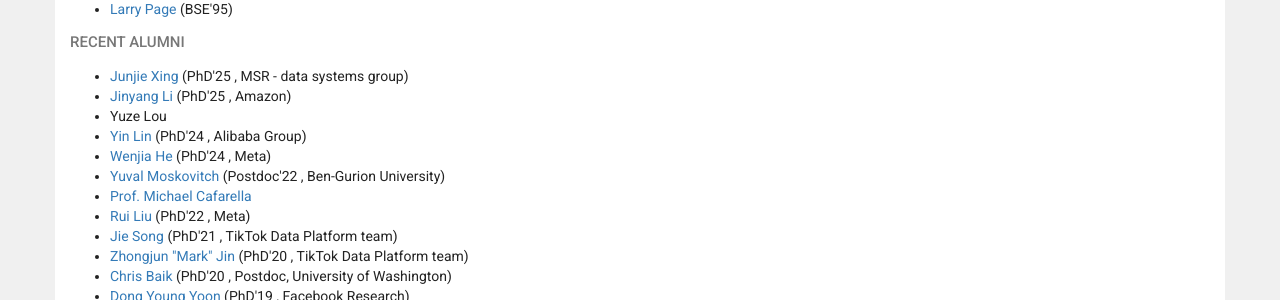
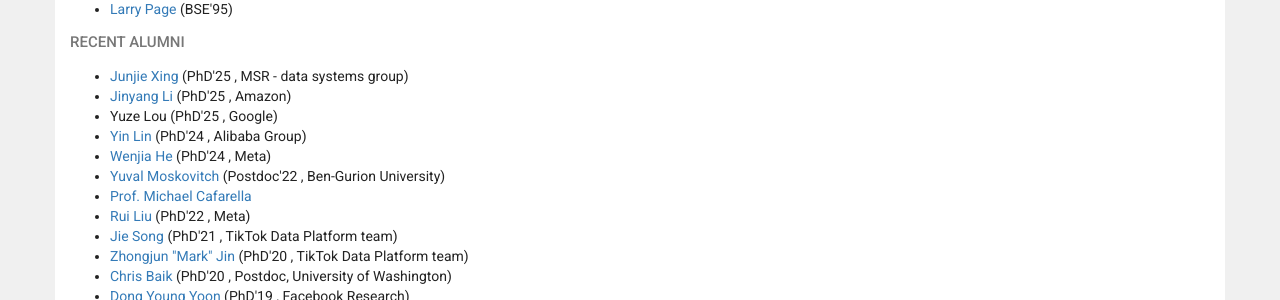
Before and after one commit to umich-dbgroup/umich-dbgroup.github.io, a Jekyll site: the page built from people.html, in a window 1280 px wide and 900 px high, scrolled down 2036 px. Shown: the part 152-452 px from the top of the window. Built offline with Jekyll 4.4.1, drawn with Linux system fonts in a browser that asks for light colours; nearby versions of some CDN libraries.

Commit message:
PhD'25 1.2

```diff
--- a/_data/people.yml
+++ b/_data/people.yml
@@ -118,6 +118,8 @@
     where: Amazon
   -
     name: Yuze Lou
+    degree: PhD'25
+    where: Google
   -
     name: Yin Lin
     degree: PhD'24
```
